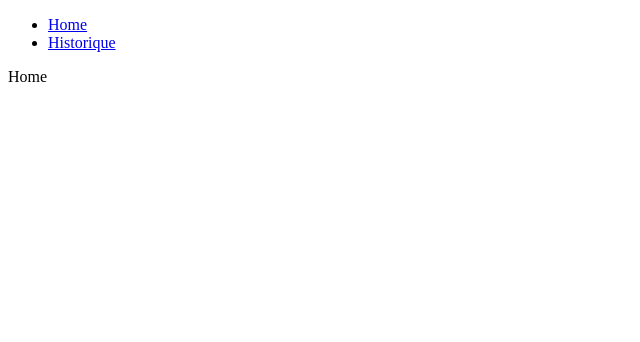
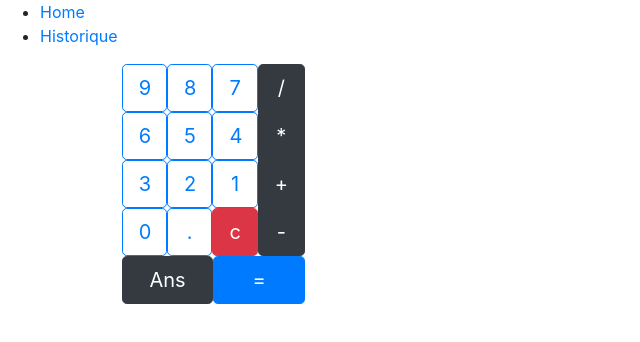
Before and after one commit to antoinelema/calculator, a React (Create React App) app in the folder calculatorInterface/calculator_interface/: page / in a window 1280 px wide. Shown: the top 342 px of the page, without its empty margins (0-640 px from the left). Built offline with nearby package versions, Linux system fonts and the light colour scheme.

Commit message:
composants Calculator et Button : design de la calculatrice

```diff
--- a/calculatorInterface/calculator_interface/package.json
+++ b/calculatorInterface/calculator_interface/package.json
@@ -3,10 +3,12 @@
   "version": "0.1.0",
   "private": true,
   "dependencies": {
+    "bootstrap": "^4.3.1",
     "react": "^16.8.4",
     "react-dom": "^16.8.4",
     "react-router-dom": "^4.3.1",
-    "react-scripts": "2.1.8"
+    "react-scripts": "2.1.8",
+    "reactstrap": "^7.1.0"
   },
   "scripts": {
     "start": "react-scripts start",
--- a/calculatorInterface/calculator_interface/src/components/App.js
+++ b/calculatorInterface/calculator_interface/src/components/App.js
@@ -1,5 +1,6 @@
 import React, { Component } from 'react'
 import { Link, Route, BrowserRouter } from 'react-router-dom'
+import 'bootstrap/dist/css/bootstrap.css'
 import '../style/index.css'
 
 import Home from './Home'
--- a/calculatorInterface/calculator_interface/src/components/Home.js
+++ b/calculatorInterface/calculator_interface/src/components/Home.js
@@ -1,9 +1,10 @@
 import React, { Component } from 'react'
+import Calculator from './calculator/Calculator'
 
 export default class Home extends Component{
   render(){
     return(
-      <p>Home</p>
+      <Calculator/>
     )
   }
 }
--- /dev/null
+++ b/calculatorInterface/calculator_interface/src/components/calculator/Button.js
@@ -0,0 +1,12 @@
+import React, { useState, useEffect } from 'react'
+import { Button,  Col, Row } from 'reactstrap'
+
+
+export default (props) => {
+  /*
+  Un boutton de la calculatrice personalisable avec les props
+  */
+  return (
+      <Button color={props.color} size={props.btnSize} onClick={props.onClick} outline={props.outline} block>{props.value}</Button>
+  )
+}
--- /dev/null
+++ b/calculatorInterface/calculator_interface/src/components/calculator/Calculator.js
@@ -0,0 +1,64 @@
+import React, { useState, useEffect } from 'react'
+import Button from './Button'
+import { ButtonGroup,Row, Col,Container,Input } from 'reactstrap'
+
+export default (props) => {
+  /*
+  Component Calculator
+  affiche la calculatrice
+  */
+  let nb_array = Array.apply(null, {length: 10}).map(Number.call, Number).reverse()
+  nb_array.push(".","c")
+  const symbole = ['/','*','+','-']
+
+  return (
+    <div>
+      <Col xs={{size:2, offset:1}}>
+
+          <Row className="noMargin">
+            <Col >
+              <Row className="nb">
+                {nb_array.map(nb=>{
+
+                  return(
+                    <React.Fragment>
+                    {nb != "c"?(
+                      <Col xs="4" className="noPadding">
+                        <Button color="primary" value={nb} key={nb} btnSize="lg" outline="true"  onClick={()=>{console.log(nb)}}/>
+                      </Col>
+                    ):(
+                      <Col xs="4" className="noPadding">
+                        <Button color="danger" value={nb} key={nb} btnSize="lg" onClick={()=>{console.log(nb)}}/>
+                      </Col>
+                    )}
+                    </React.Fragment>
+                    )
+                  })
+                }
+                </Row>
+              </Col>
+                <Row className="noMargin">
+                  <ButtonGroup vertical>
+                    {symbole.map(sym=>{
+                      return(
+                        <Button color="dark" value={sym} key={sym} btnSize="lg" onClick={()=>{console.log(sym)}}/>
+                      )
+                    })
+                    }
+                  </ButtonGroup>
+              </Row>
+            </Row>
+            <Row className="noMargin">
+              <Col className="noPadding">
+                  <Button color="dark" value="Ans"  btnSize="lg" onClick={()=>{console.log("ans")}}/>
+              </Col>
+              <Col className="noPadding">
+                  <Button color="primary" value="="  btnSize="lg" onClick={()=>{console.log("equal")}}/>
+              </Col>
+            </Row>
+        </Col>
+    </div>
+  )
+
+
+}
--- a/calculatorInterface/calculator_interface/src/style/index.css
+++ b/calculatorInterface/calculator_interface/src/style/index.css
@@ -0,0 +1,7 @@
+.noPadding{
+  padding: 0;
+}
+
+.noMargin {
+  margin:0;
+}
```
Also changed, not shown: 1 other file (tests, documents, lock files or other folders).
